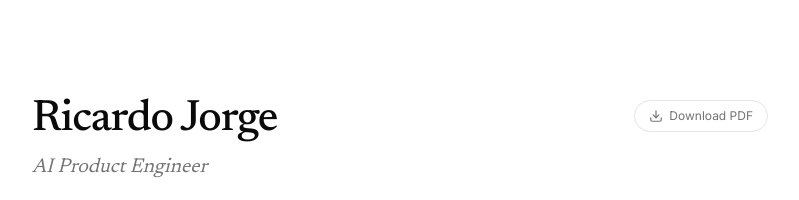
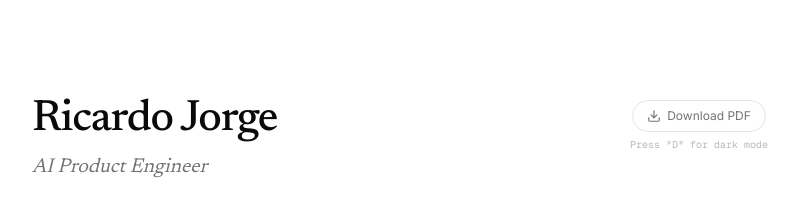
Before and after one commit to rj11io/11cv, a Next.js app: page / in a window 1280 px wide. Shown: the top 200 px of the page, without its empty margins (240-1039 px from the left). Built offline with nearby package versions, Linux system fonts and the light colour scheme.

Commit message:
fix: small improvements

```diff
--- a/app/page.tsx
+++ b/app/page.tsx
@@ -235,14 +235,17 @@ export default function Page() {
               ))}
             </p>
           )}
-          <div className="mt-8 sm:absolute sm:top-1 sm:right-0 sm:mt-0 print:hidden">
+          <div className="mt-8 w-fit text-center sm:absolute sm:top-1 sm:right-0 sm:mt-0 print:hidden">
             <PrintButton />
+            <p className="mt-2 font-mono text-[10px]/none text-muted-foreground/50">
+              Press &quot;D&quot; for dark mode
+            </p>
           </div>
         </header>
 
         <main className="mt-12 space-y-12 print:mt-8 print:space-y-7">
           {profile.summary.length > 0 && (
-            <Section label="Profile">
+            <Section label="About me">
               <div className="max-w-prose space-y-4">
                 {profile.summary.map((text, i) => (
                   <p
@@ -253,6 +256,12 @@ export default function Page() {
                   </p>
                 ))}
               </div>
+            </Section>
+          )}
+
+          {skills.length > 0 && (
+            <Section label="Skills">
+              <SkillGroups groups={skills} />
             </Section>
           )}
 
@@ -285,12 +294,6 @@ export default function Page() {
               </div>
             </Section>
           )}
-
-          {skills.length > 0 && (
-            <Section label="Skills">
-              <SkillGroups groups={skills} />
-            </Section>
-          )}
         </main>
       </div>
     </div>
```
